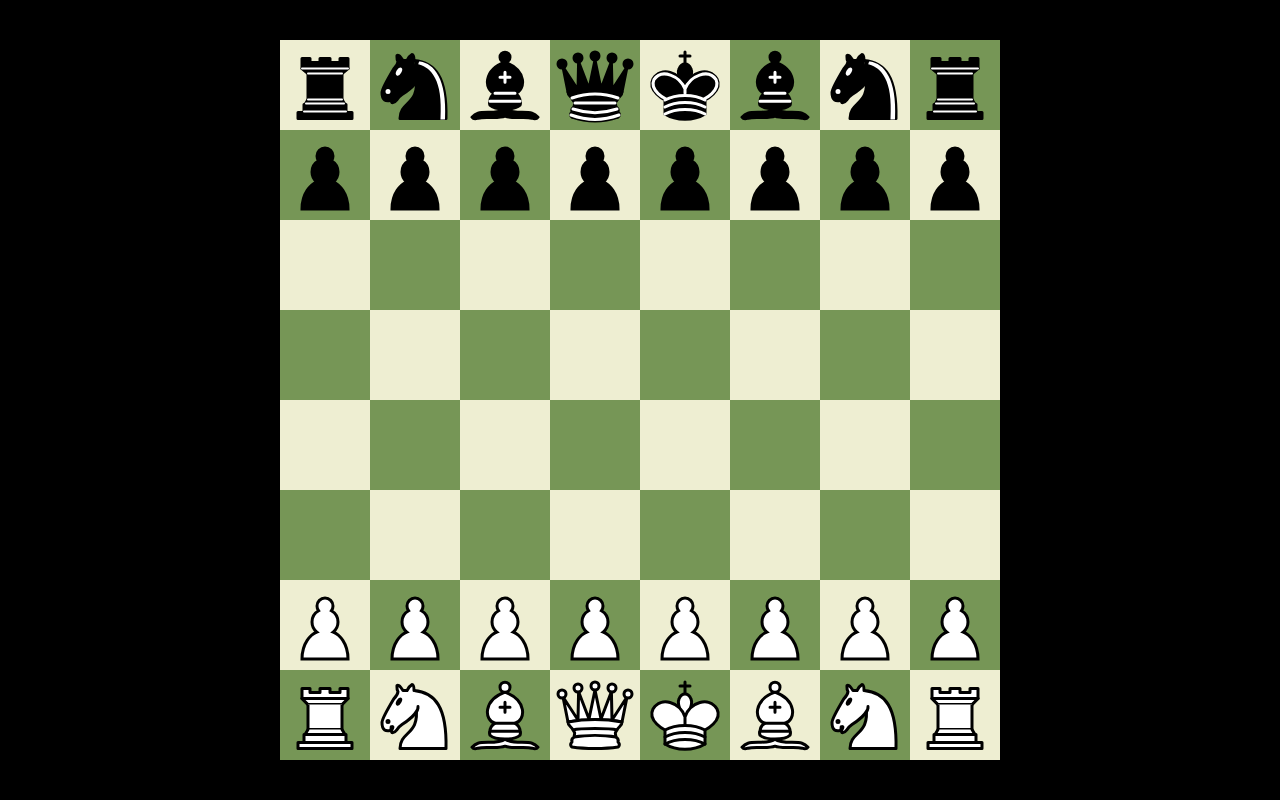
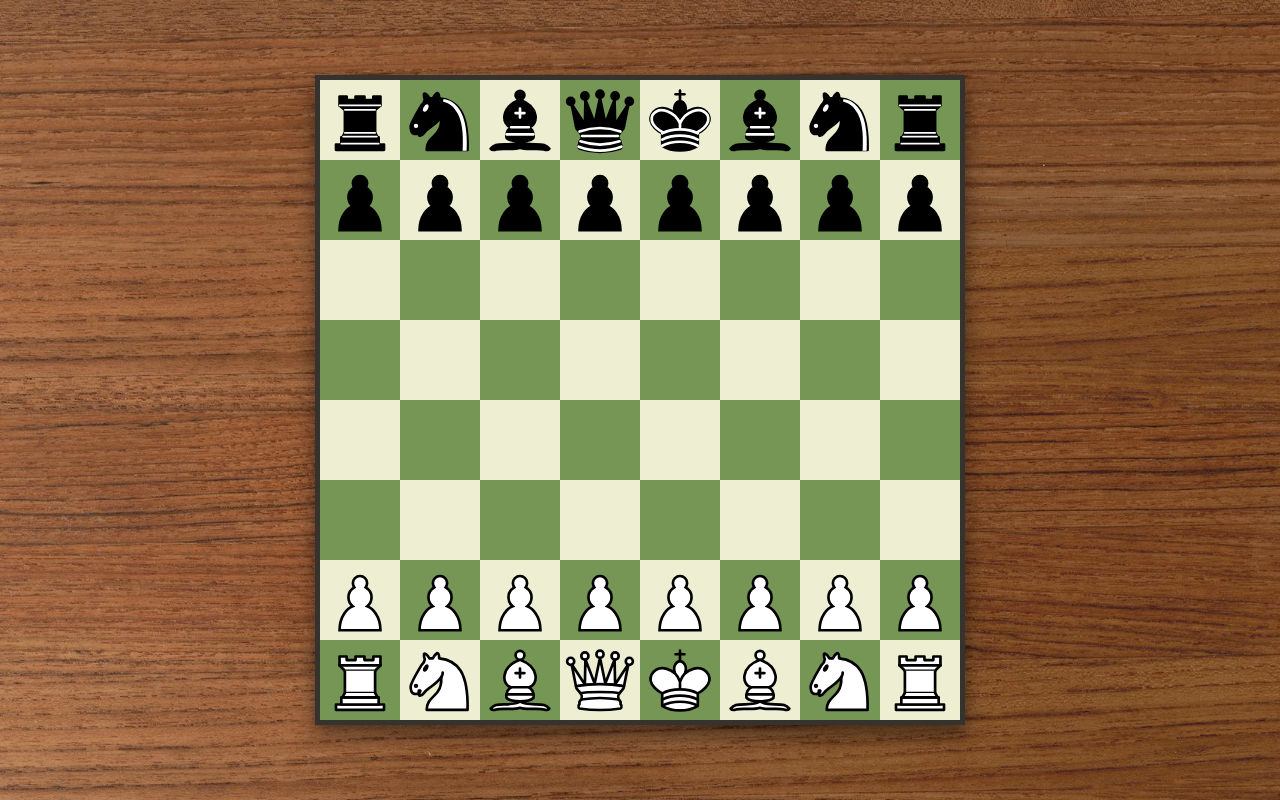
Before and after one commit to MAHanupriSAR/Chess, a React (Vite) app: page / in a window 1280 px wide. Built offline with nearby package versions, Linux system fonts and the light colour scheme.

Commit message:
improve styling

```diff
--- a/src/components/Board.css
+++ b/src/components/Board.css
@@ -2,4 +2,10 @@
     display: grid;
     grid-template-columns: repeat(8, 1fr);
     grid-template-rows: repeat(8, 1fr);
+
+    width: min(80vw, 80vh);
+    height: min(80vw, 80vh);
+
+    box-shadow: 0 10px 20px rgba(0,0,0,0.5);
+    border: 5px solid #36322e;
 }
--- a/src/components/Board.jsx
+++ b/src/components/Board.jsx
@@ -18,6 +18,7 @@ export default function Board({fenString}) {
                 return;
             }
             if(board[row][col]){
+                //if king is getting checkmated and this piece cant save it, we cant select it
                 setSelectedSquare({row,col});
                 const moves = getValidMoves(board[row][col], row, col, board);
                 const moveSet = new Set(moves.map(m => `${m.row},${m.col}`));
@@ -48,7 +49,7 @@ export default function Board({fenString}) {
 
         movePiece(prevRow, prevCol, row, col);
 
-        setTurn(turn=="white"?"black":"white")
+        setTurn(turn=="white"?"black":"white");
     }
 
     function movePiece(fromRow, fromCol, toRow, toCol) {
--- a/src/components/Square.css
+++ b/src/components/Square.css
@@ -1,10 +1,14 @@
 .square{
-    height: 90px;
-    width: 90px;
+    height: 100%;
+    width: 100%;
 
     display: flex;
     justify-content: center;
     align-items: center;
+
+    /* padding: 10%;  */
+    box-sizing: border-box;
+    cursor: pointer;
 }
 .black_square{
     background-color: #769656;
--- /dev/null
+++ b/src/engine/chessEngine.js
@@ -0,0 +1,2 @@
+import getValidMoves from '../utils/moveRules';
+import getPieceColor from '../utils/getPieceColor';
--- a/src/index.css
+++ b/src/index.css
@@ -5,6 +5,7 @@
 }
 
 body{
+    background-image: url("../src/assets/background.jpg");
     background-color: black;
     min-height: 100vh;
 
```
Also changed, not shown: src/assets/background.jpg (added).
